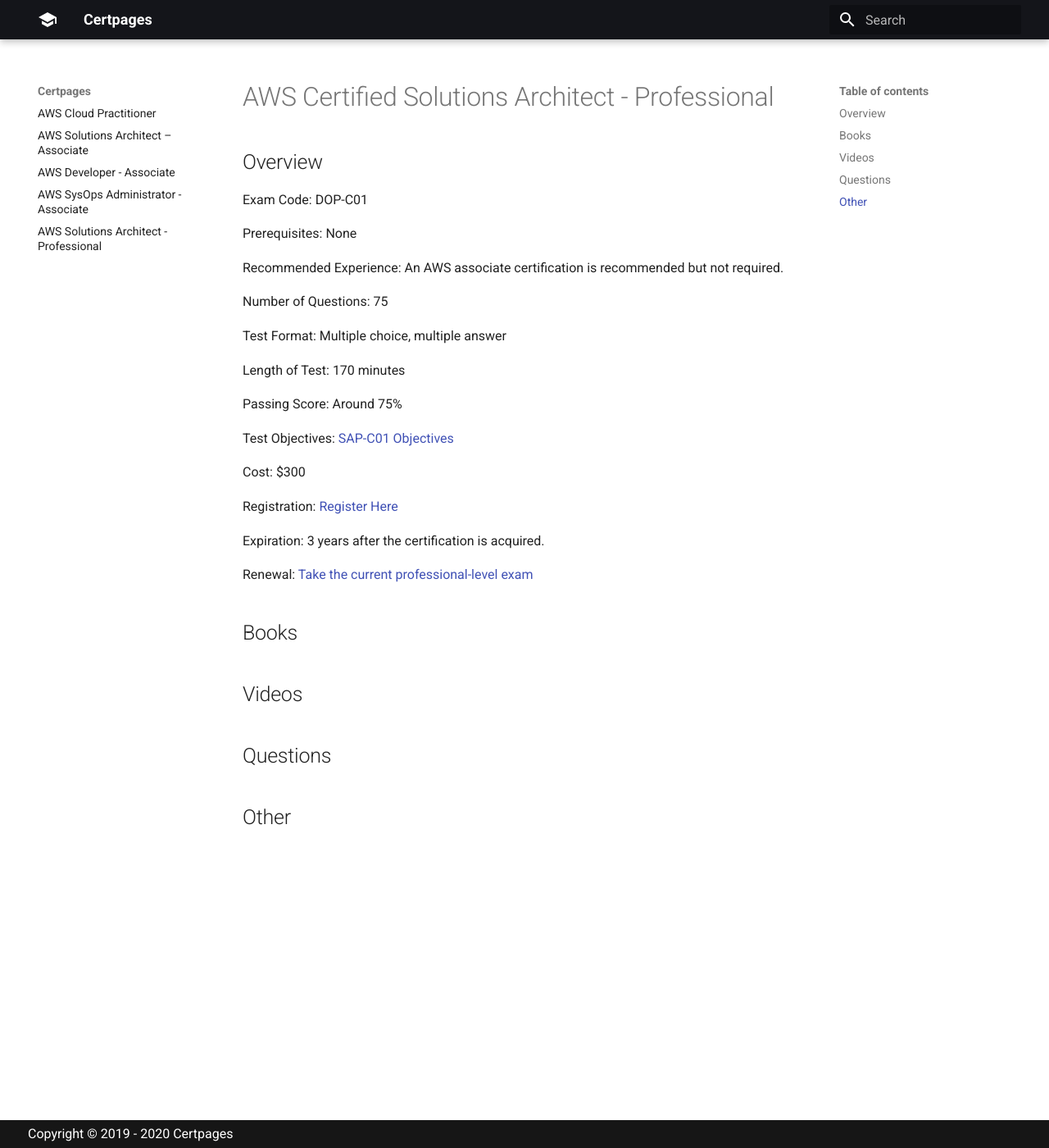
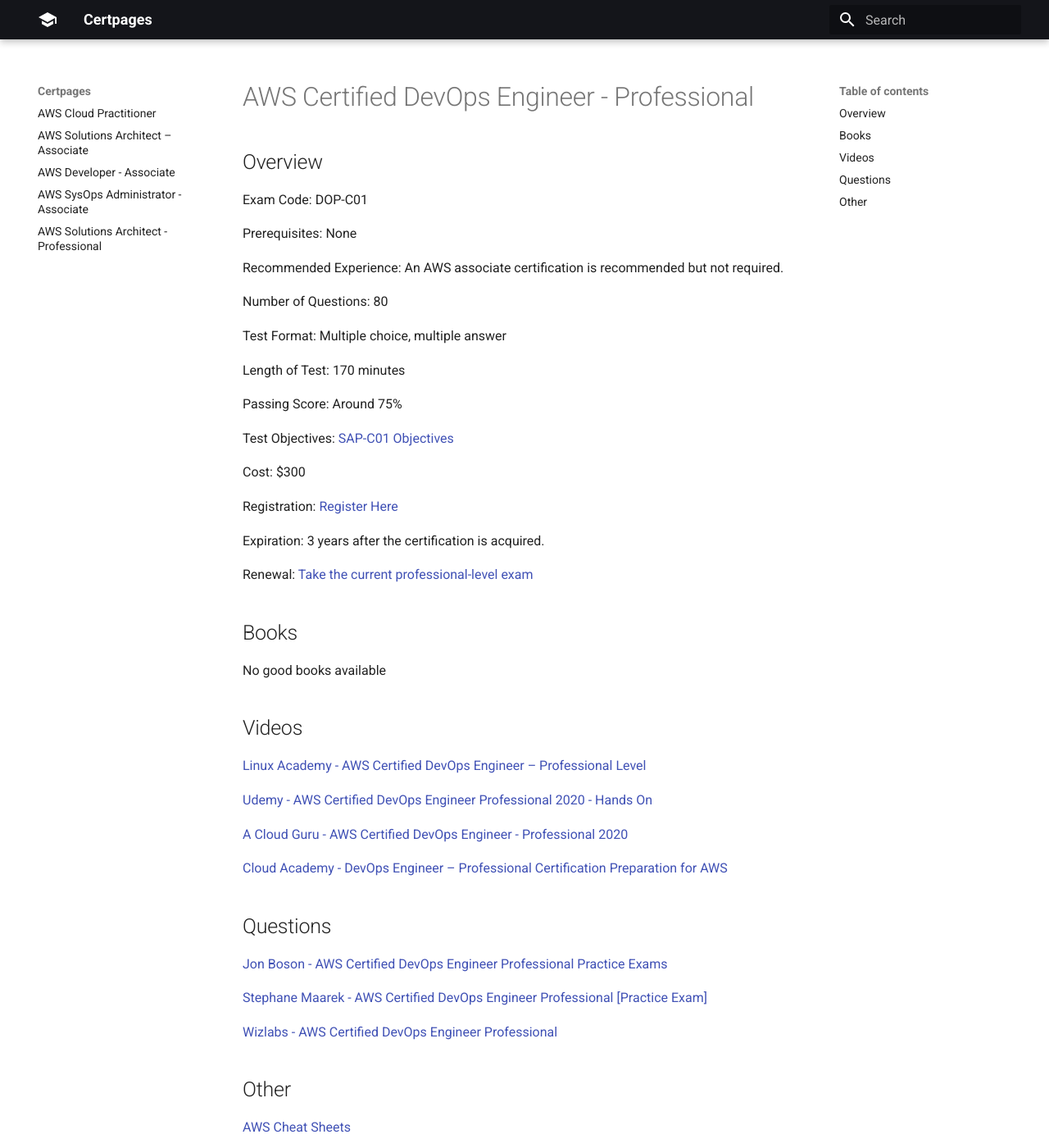
Before and after one commit to AutoReiv/Certpages, an MkDocs documentation site: the page built from docs/AWS/DevOpsEngineer-Professional.md, in a window 1280 px wide and 1400 px high. Shown: the whole window at 82% size. Built offline with MkDocs 1.6.1 and Material for MkDocs 9.7.7, drawn with Linux system fonts in a browser that asks for light colours; some of the changed text lies outside the part shown.

Commit message:
devopspro

```diff
--- a/docs/AWS/DevOpsEngineer-Professional.md
+++ b/docs/AWS/DevOpsEngineer-Professional.md
@@ -1,4 +1,4 @@
-# AWS Certified Solutions Architect - Professional
+# AWS Certified DevOps Engineer - Professional
 
 ## Overview
 
@@ -12,7 +12,7 @@
 An AWS associate certification is recommended but not required.
 
 Number of Questions:
-75
+80
 
 Test Format:
 Multiple choice, multiple answer
@@ -41,9 +41,34 @@
 [3]: https://aws.amazon.com/certification/recertification/
 
 ## Books
+No good books available
 
 ## Videos
+[Linux Academy - AWS Certified DevOps Engineer – Professional Level][4]
+[4]: https://linuxacademy.com/course/aws-certified-devops-professional-new/
+
+[Udemy - AWS Certified DevOps Engineer Professional 2020 - Hands On][5]
+[5]: https://www.udemy.com/course/aws-certified-devops-engineer-professional-hands-on/
+
+[A Cloud Guru - AWS Certified DevOps Engineer - Professional 2020][7]
+[7]: https://acloud.guru/learn/aws-certified-devops-engineer-professional
+
+[Cloud Academy - DevOps Engineer – Professional Certification Preparation for AWS][8]
+[8]: https://cloudacademy.com/learning-paths/devops-engineer-professional-certification-preparation-for-aws-2019-427/
 
 ## Questions
+[Jon Boson - AWS Certified DevOps Engineer Professional Practice Exams][9]
+[9]: https://www.udemy.com/course/aws-certified-devops-engineer-professional-practice-exams-amazon/
+
+[Stephane Maarek - AWS Certified DevOps Engineer Professional [Practice Exam]][10]
+[10]: https://www.udemy.com/course/aws-certified-devops-engineer-professional-practice-exam-dop/
+
+[Wizlabs - AWS Certified DevOps Engineer Professional][11]
+[11]: https://www.whizlabs.com/aws-devops-certification-training/
 
 ## Other
+[AWS Cheat Sheets][12]
+[12]: https://tutorialsdojo.com/aws-cheat-sheets/
+
+[AWS Whitepapers & Guides][13]
+[13]: https://aws.amazon.com/whitepapers/?whitepapers-main.sort-by=item.additionalFields.sortDate&whitepapers-main.sort-order=desc
```
Also changed, not shown: docs/AWS/SolutionsArchitect-Professional.md (+2 -2 lines).
